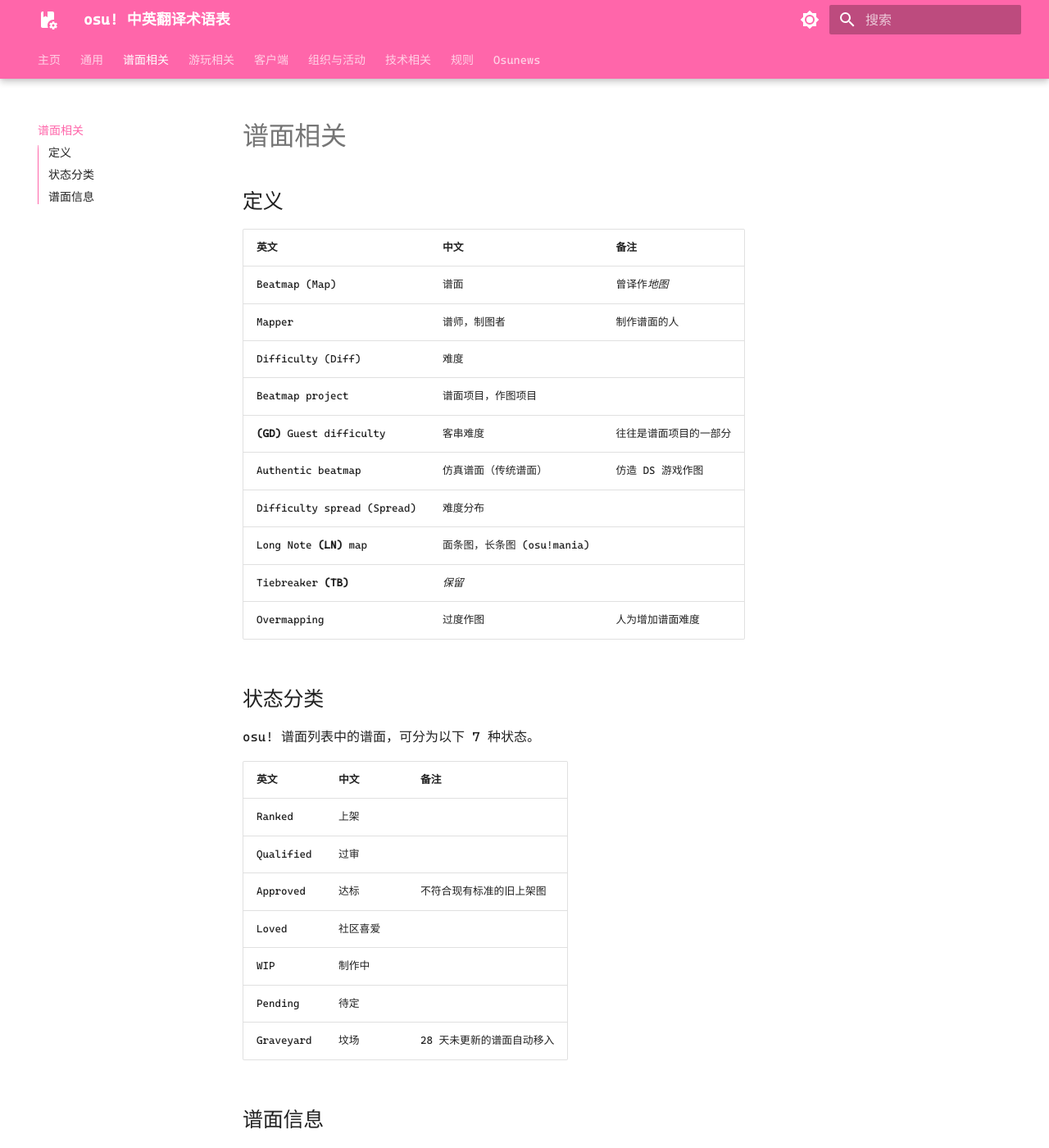
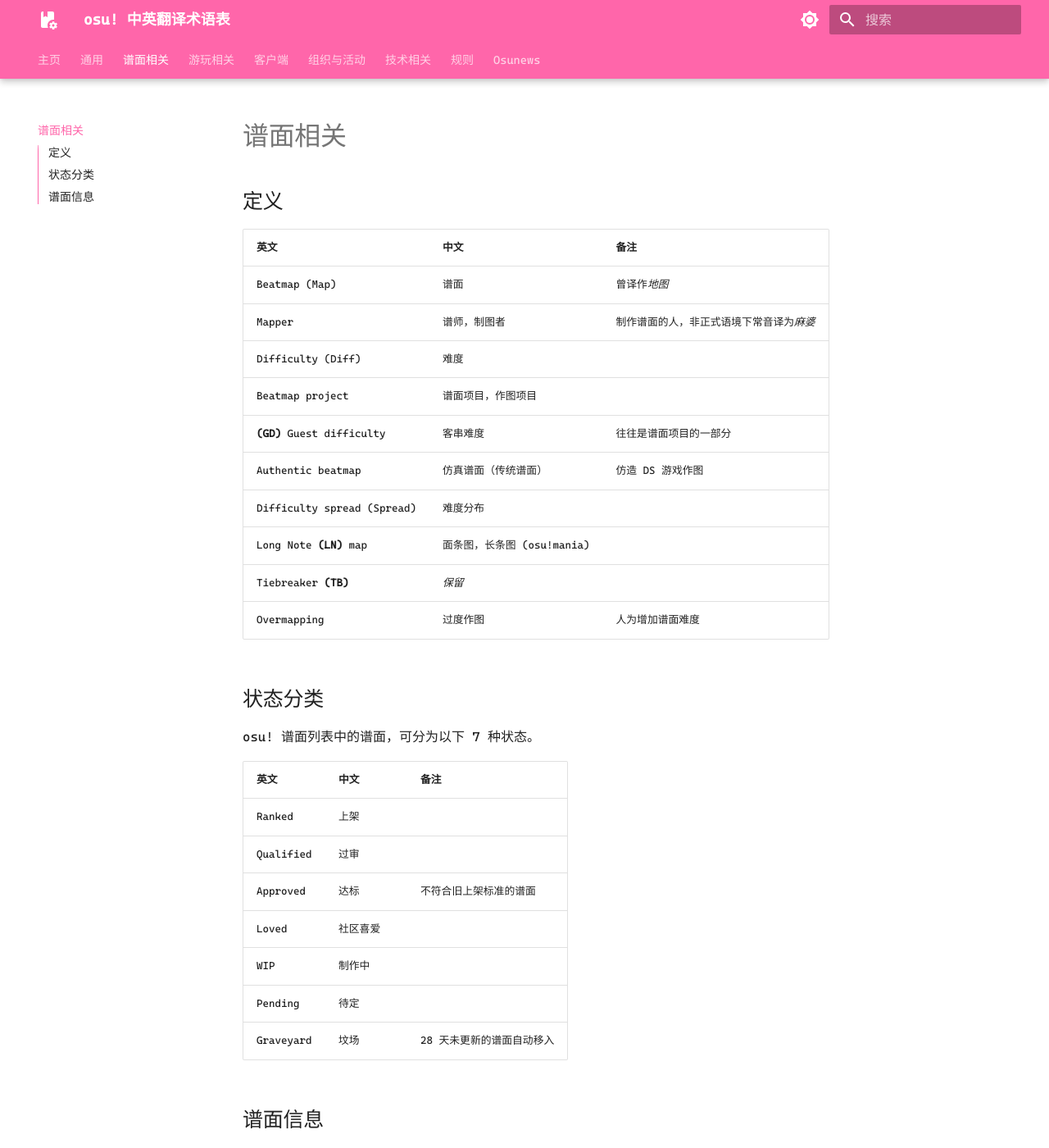
Before and after one commit to osu-atri/osu-translation-ref, an MkDocs documentation site: the page built from docs/2-beatmap.md, in a window 1280 px wide and 1400 px high. Shown: the whole window at 82% size. Built offline with MkDocs 1.6.1 and Material for MkDocs 9.7.7, drawn with Linux system fonts in a browser that asks for light colours; some web fonts are replaced.

Commit message:
Apply suggestions from @astro-angelfish

```diff
--- a/docs/2-beatmap.md
+++ b/docs/2-beatmap.md
@@ -5,7 +5,7 @@
 | 英文 | 中文 | 备注 |
 | :-- | :-- | :-- |
 | Beatmap (Map) | 谱面 | 曾译作*地图* |
-| Mapper | 谱师，制图者 | 制作谱面的人 |
+| Mapper | 谱师，制图者 | 制作谱面的人，非正式语境下常音译为*麻婆* |
 | Difficulty (Diff) | 难度 |  |
 | Beatmap project | 谱面项目，作图项目 |  |
 | **(GD)** Guest difficulty | 客串难度 | 往往是谱面项目的一部分 |
@@ -23,7 +23,7 @@ osu! 谱面列表中的谱面，可分为以下 7 种状态。
 | :-- | :-- | :-- |
 | Ranked | 上架 |  |
 | Qualified | 过审 |  |
-| Approved | 达标 | 不符合现有标准的旧上架图 |
+| Approved | 达标 | 不符合旧上架标准的谱面 |
 | Loved | 社区喜爱 |  |
 | WIP | 制作中 |  |
 | Pending | 待定 |  |
```
Also changed, not shown: docs/4-client.md (+0 -1 lines).
